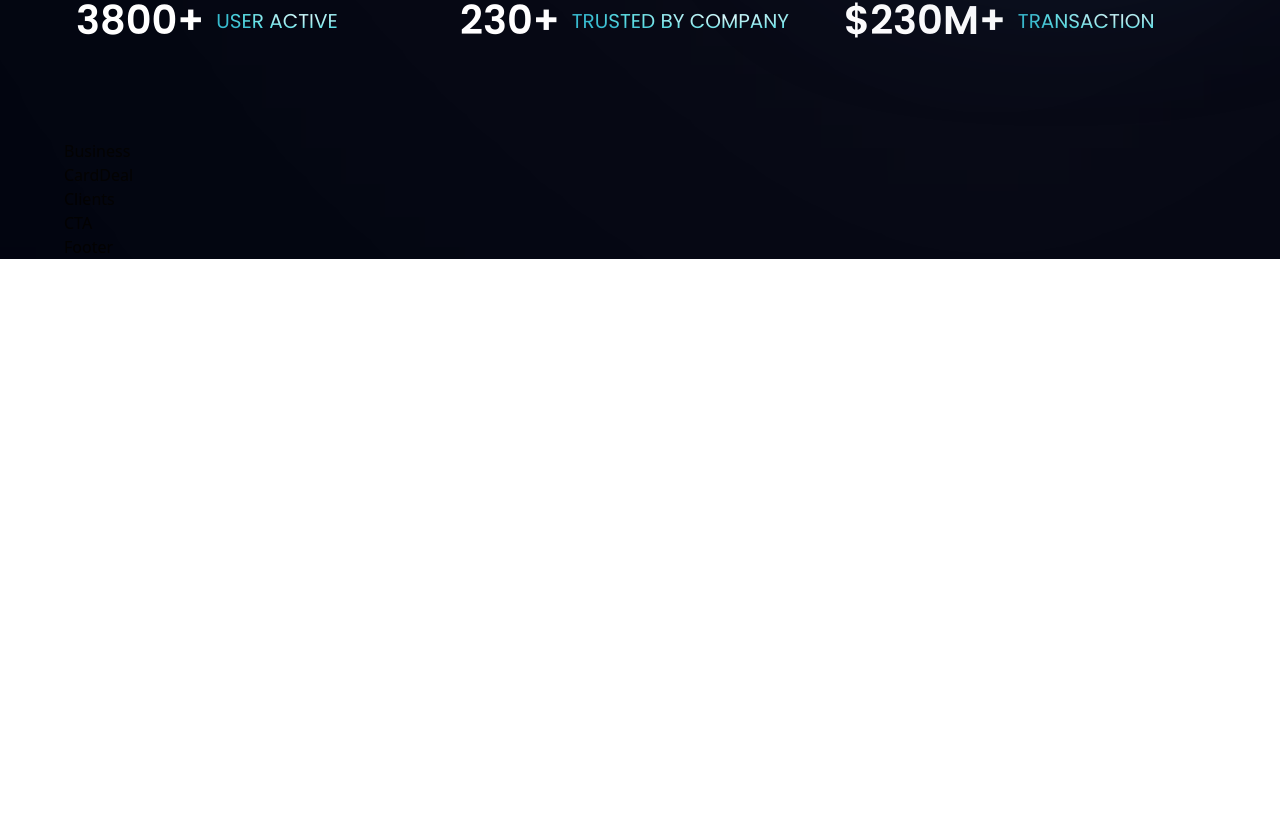
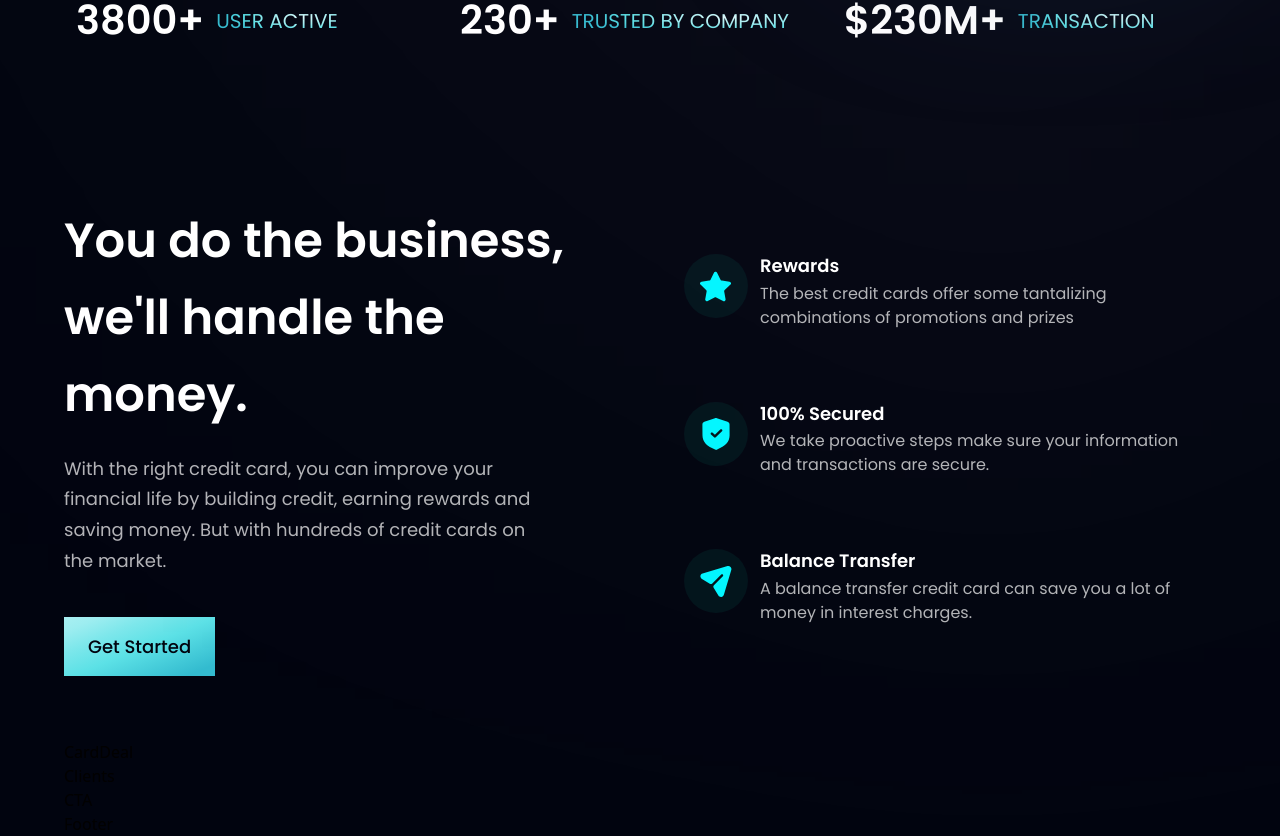
Before and after one commit to luiabdiel/HooBank, a React (Vite) app: page / in a window 1280 px wide. Shown: the part 806-1642 px from the top of the page. Before the commit the page ends 1065 px from the top, so only its background shows below. Built offline with nearby package versions, Linux system fonts and the light colour scheme.

Commit message:
feat: Business

```diff
--- a/src/components/Business.jsx
+++ b/src/components/Business.jsx
@@ -1,9 +1,39 @@
-import React from 'react'
+import { features } from "../constants"
 
-const Business = () => {
-  return (
-    <div>Business</div>
-  )
-}
+import styles, { layout } from "../style"
+import Button from "./Button"
+
+const FeatureCard = ({ icon, title, content, index }) => (
+  <div className={`flex flex-row p-6 rounded-[20px] ${index !== features.length - 1 ? "mb-6" : "mb-0"} feature-card`}>
+    <div className={`w-[64px] h-[64px] rounded-full ${styles.flexCenter} bg-dimBlue`}>
+      <img src={icon} alt="star" className="w-[50%] h-[50%] object-contain" />
+    </div>
+    <div className="flex-1 flex flex-col ml-3">
+      <h4 className="font-poppins font-semibold text-white text-[18px] leading-[23.4px] mb-1">
+        {title}
+      </h4>
+      <p className="font-poppins font-normal text-dimWhite text-[16px] leading-[24px]">
+        {content}
+      </p>
+    </div>
+  </div>
+)
+
+const Business = () => (
+    <section id="features" className={layout.section}>
+      <div className={layout.sectionInfo}>
+        <h2 className={styles.heading2}>You do the business, <br className="sm:block hidden" /> we'll handle the money.</h2>
+        <p className={`${styles.paragraph} max-w-[470px] mt-5`}>With the right credit card, you can improve your financial life by building credit, earning rewards and saving money. But with hundreds of credit cards on the market.</p>
+
+        <Button styles={`mt-10`} />
+      </div>
+
+      <div className={`${layout.sectionImg} flex-col`}>
+        {features.map((feature, index) =>(
+          <FeatureCard key={feature.id} {...feature} index={index} />
+        ))}
+      </div>
+    </section>
+)
 
 export default Business
--- a/src/components/Button.jsx
+++ b/src/components/Button.jsx
@@ -1,9 +1,9 @@
 import React from 'react'
 
-const Button = () => {
-  return (
-    <div>Button</div>
-  )
-}
+const Button = ({ styles }) => (
+    <button type='button' className={`py-4 px-6 bg-blue-gradient font-poppins font-medium text-[18px] text-primary outline-none ${styles}`}>
+      Get Started
+    </button>
+)
 
 export default Button
```
